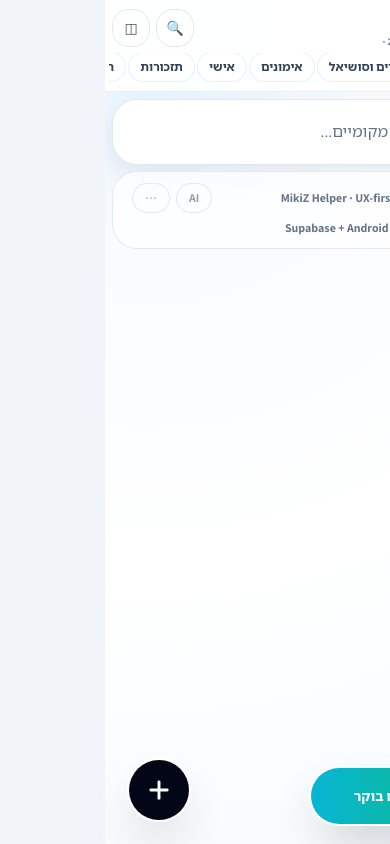
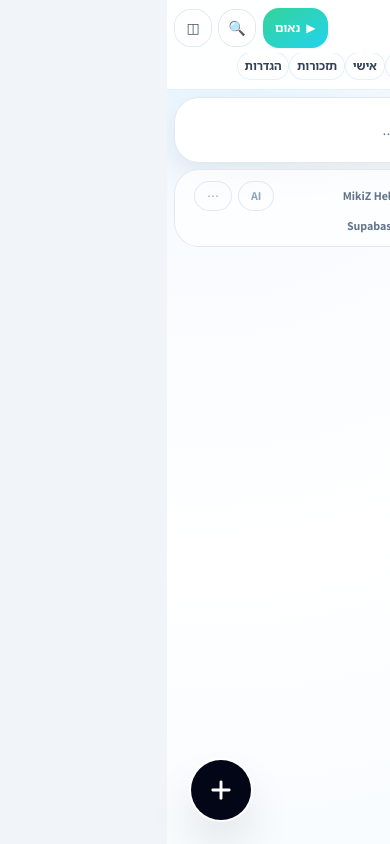
Before and after one commit to TypeSwitchLTD/MikiZ-Helper-GPT, a React (Vite) app: page / in a window 390 px wide. Built offline with nearby package versions, Linux system fonts and the light colour scheme.

Commit message:
polish mobile startup controls

```diff
--- a/package.json
+++ b/package.json
@@ -1,7 +1,7 @@
 {
   "name": "mission-control",
   "private": true,
-  "version": "0.8.0",
+  "version": "0.8.1",
   "type": "module",
   "scripts": {
     "dev": "vite --host 127.0.0.1",
--- a/src/app/AppShell.tsx
+++ b/src/app/AppShell.tsx
@@ -24,7 +24,7 @@ import { normalizeSearch, isSameDatePrefix, addDaysToISO } from "../utils/string
 import { appTabs, type AppTabId } from "./routes";
 import { useMissionControlData } from "./useMissionControlData";
 
-const APP_VERSION = "0.8.0";
+const APP_VERSION = "0.8.1";
 
 // ─── Auth lockout constants ────────────────────────────────────────────────────
 const LOCKOUT_KEY = "mission-control-auth-lockout";
@@ -1375,11 +1375,12 @@ export function AppShell() {
                 {/* Morning briefing play */}
                 <button
                   type="button"
-                  className={`hidden h-9 w-9 shrink-0 place-items-center rounded-2xl text-sm font-black text-white shadow-sm transition active:scale-95 sm:grid ${morning.isGeneratingVoice || morning.isSpeaking || morning.isMorningLoading ? "bg-rose-500" : "bg-gradient-to-br from-emerald-400 to-cyan-400"}`}
+                  className={`flex h-10 shrink-0 items-center justify-center gap-1.5 rounded-2xl px-3 text-xs font-black text-white shadow-sm transition active:scale-95 ${morning.isGeneratingVoice || morning.isSpeaking || morning.isMorningLoading ? "bg-rose-500" : "bg-gradient-to-br from-emerald-400 to-cyan-400"}`}
                   title="נאום בוקר"
-                  onClick={() => void morning.speakMorningBriefing()}
+                  onClick={() => void morning.openMorningBriefing()}
                 >
                   {morning.isGeneratingVoice || morning.isMorningLoading ? `${morning.morningPlayProgress}%` : morning.isSpeaking ? "■" : "▶"}
+                  <span>נאום</span>
                 </button>
                 {/* Search toggle */}
                 <button
@@ -1441,10 +1442,10 @@ export function AppShell() {
             ) : null}
 
             {/* Mobile nav tabs */}
-            <nav className="mission-tabs -mx-1 mt-1 flex gap-1 overflow-x-auto px-1 pb-1 xl:hidden" aria-label="Mission Control tabs mobile">
+            <nav className="mission-tabs -mx-1 mt-1 flex gap-0.5 overflow-x-auto px-1 pb-1 xl:hidden" aria-label="Mission Control tabs mobile">
               {appTabs.map((tab) => (
                 <button key={tab.id} type="button" className={`app-tab shrink-0 ${activeTab === tab.id ? theme.navActive : theme.navIdle}`} onClick={() => setActiveTab(tab.id)}>
-                  {tab.label}
+                  {tab.mobileLabel ?? tab.label}
                 </button>
               ))}
             </nav>
@@ -1608,7 +1609,7 @@ export function AppShell() {
 
       <button
         type="button"
-        className={`fixed bottom-5 right-4 z-40 flex h-14 min-w-[10.5rem] items-center justify-center gap-2 rounded-full px-5 text-sm font-black text-white shadow-2xl ring-2 ring-white transition active:scale-95 lg:hidden ${
+        className={`hidden ${
           morning.isGeneratingVoice || morning.isSpeaking || morning.isMorningLoading
             ? "bg-rose-600"
             : "bg-gradient-to-l from-emerald-500 to-cyan-500"
@@ -1729,10 +1730,6 @@ export function AppShell() {
           onSpeakMorningBriefing={() => {
             setReadyCheckOpen(false);
             void morning.openMorningBriefing();
-          }}
-          onOpenFocusTimer={() => {
-            setReadyCheckOpen(false);
-            setFocusTimerOpen(true);
           }}
           onClose={() => setReadyCheckOpen(false)}
         />
--- a/src/app/routes.tsx
+++ b/src/app/routes.tsx
@@ -3,6 +3,7 @@ export type AppTabId = "tasks" | "social" | "workouts" | "personal" | "reminders
 export interface AppTab {
   id: AppTabId;
   label: string;
+  mobileLabel?: string;
   description: string;
 }
 
@@ -15,6 +16,7 @@ export const appTabs: AppTab[] = [
   {
     id: "social",
     label: "לידים וסושיאל",
+    mobileLabel: "סושיאל",
     description: "Instantly, Instagram, LinkedIn ומשימות תוכן עתידיות",
   },
   {
--- a/src/app/useMissionControlData.ts
+++ b/src/app/useMissionControlData.ts
@@ -40,7 +40,7 @@ import { getInProgressTasks, getQuickWinTasks, getTodayTasks } from '../domain/t
 import { getTodayISO, nowISO } from '../utils/dates';
 import { createId } from '../utils/ids';
 
-const CLIENT_APP_VERSION = '0.8.0-startup-auth';
+const CLIENT_APP_VERSION = '0.8.1-mobile-startup';
 
 interface MissionControlData {
   tasks: Task[];
--- a/src/features/morning/ReadyCheckModal.tsx
+++ b/src/features/morning/ReadyCheckModal.tsx
@@ -13,15 +13,23 @@ interface ReadyCheckModalProps {
   cloudSyncStatus: string;
   locationLabel: string;
   onSpeakMorningBriefing: () => void;
-  onOpenFocusTimer: () => void;
   onClose: () => void;
+}
+
+function StatPill({ label, value, tone }: { label: string; value: number | string; tone: string }) {
+  return (
+    <div className={`rounded-2xl bg-white/90 px-3 py-3 text-center shadow-soft ring-1 ${tone}`}>
+      <p className="text-2xl font-black leading-none sm:text-3xl">{value}</p>
+      <p className="mt-1 text-[11px] font-black leading-tight text-slate-500">{label}</p>
+    </div>
+  );
 }
 
 function MiniReminder({ label, value }: { label: string; value: string }) {
   return (
-    <div className="flex items-center justify-between gap-2 rounded-2xl bg-white/85 px-3 py-2 text-xs font-black ring-1 ring-sky-100">
+    <div className="flex min-h-10 items-center justify-between gap-2 rounded-2xl bg-white/85 px-3 py-2 text-xs font-black ring-1 ring-sky-100">
       <span className="text-slate-800">{label}</span>
-      <span className="text-slate-500">{value}</span>
+      <span className="truncate text-left text-slate-500" dir="auto">{value}</span>
     </div>
   );
 }
@@ -38,52 +46,43 @@ export function ReadyCheckModal({
   cloudSyncStatus,
   locationLabel,
   onSpeakMorningBriefing,
-  onOpenFocusTimer,
   onClose,
 }: ReadyCheckModalProps) {
   return (
     <div
-      className="fixed inset-0 z-[80] flex items-center justify-center bg-slate-950/35 p-4 backdrop-blur-sm"
+      className="fixed inset-0 z-[80] flex items-start justify-center overflow-y-auto bg-slate-950/35 p-3 pt-6 backdrop-blur-sm sm:items-center sm:p-4"
       onClick={onClose}
     >
       <section
-        className="w-full max-w-3xl overflow-hidden rounded-[2rem] bg-white shadow-2xl ring-1 ring-emerald-100"
+        className="w-full max-w-2xl overflow-hidden rounded-[1.5rem] bg-white shadow-2xl ring-1 ring-emerald-100 sm:rounded-[2rem]"
         onClick={(e) => e.stopPropagation()}
       >
-        <div className="bg-gradient-to-bl from-emerald-50 via-cyan-50 to-sky-50 p-6">
-          <div className="flex items-start justify-between gap-4">
-            <div>
-              <p className="text-xs font-black text-emerald-700">Morning readiness</p>
-              <h2 className="mt-1 text-3xl font-black tracking-tight text-slate-950">מוכן לבוקר?</h2>
-              <p className="mt-2 max-w-xl text-sm font-bold text-slate-600">
-                בדיקת מצב מהירה לפני שמתחילים: משימות, תתי־משימות, קול, תזכורות ומיקום.
+        <div className="bg-gradient-to-bl from-emerald-50 via-cyan-50 to-sky-50 p-4 sm:p-6">
+          <div className="flex items-start justify-between gap-3">
+            <div className="min-w-0">
+              <p className="text-[11px] font-black text-emerald-700">Morning readiness</p>
+              <h2 className="mt-1 text-2xl font-black tracking-tight text-slate-950 sm:text-3xl">מוכן לבוקר?</h2>
+              <p className="mt-1 max-w-xl text-xs font-bold leading-6 text-slate-600 sm:text-sm">
+                בדיקה קצרה לפני שמתחילים: משימות, תזכורות, קול ומיקום.
               </p>
             </div>
             <button
               type="button"
-              className="rounded-2xl bg-white px-4 py-2 text-sm font-black text-slate-700 ring-1 ring-slate-200"
+              className="min-h-10 rounded-2xl bg-white px-4 text-sm font-black text-slate-700 ring-1 ring-slate-200"
               onClick={onClose}
             >
               סגור
             </button>
           </div>
-          <div className="mt-6 grid gap-3 sm:grid-cols-3">
-            <div className="rounded-[1.5rem] bg-white/85 p-4 text-center shadow-soft ring-1 ring-emerald-100">
-              <p className="text-4xl font-black text-emerald-700">{activeTaskCount}</p>
-              <p className="mt-1 text-xs font-black text-slate-500">משימות פתוחות</p>
-            </div>
-            <div className="rounded-[1.5rem] bg-white/85 p-4 text-center shadow-soft ring-1 ring-sky-100">
-              <p className="text-4xl font-black text-sky-700">{openSubtaskCount}</p>
-              <p className="mt-1 text-xs font-black text-slate-500">תתי־משימות פתוחות</p>
-            </div>
-            <div className="rounded-[1.5rem] bg-white/85 p-4 text-center shadow-soft ring-1 ring-cyan-100">
-              <p className="text-4xl font-black text-cyan-700">{pendingRemindersCount}</p>
-              <p className="mt-1 text-xs font-black text-slate-500">תזכורות פעילות</p>
-            </div>
+
+          <div className="mt-4 grid grid-cols-3 gap-2 sm:gap-3">
+            <StatPill label="משימות" value={activeTaskCount} tone="text-emerald-700 ring-emerald-100" />
+            <StatPill label="תתי-משימות" value={openSubtaskCount} tone="text-sky-700 ring-sky-100" />
+            <StatPill label="תזכורות" value={pendingRemindersCount} tone="text-cyan-700 ring-cyan-100" />
           </div>
         </div>
 
-        <div className="grid gap-3 p-5 text-sm font-bold text-slate-700 sm:grid-cols-2">
+        <div className="grid gap-2 p-4 text-sm font-bold text-slate-700 sm:grid-cols-2 sm:p-5">
           <MiniReminder label="חשובות לבוקר" value={`${topTasksCount}/3`} />
           <MiniReminder
             label={morningWeather?.shabbatLabel || 'שקיעה'}
@@ -95,20 +94,13 @@ export function ReadyCheckModal({
             value={formatHebrewCalendarDateLetters(todayISO) || 'לא זמין'}
           />
           <MiniReminder label="מיקום" value={locationLabel || 'לא הוגדר'} />
-          <MiniReminder label="Cloud" value={cloudSyncStatus || 'מוכן לסנכרון'} />
+          <MiniReminder label="Cloud" value={cloudSyncStatus || `מוכן לסנכרון · ${appVersion}`} />
         </div>
 
-        <div className="flex flex-wrap justify-end gap-2 border-t border-slate-100 bg-slate-50 px-5 py-4">
+        <div className="border-t border-slate-100 bg-slate-50 p-4">
           <button
             type="button"
-            className="rounded-2xl bg-orange-50 px-4 py-3 text-sm font-black text-orange-800 ring-1 ring-orange-100"
-            onClick={onOpenFocusTimer}
-          >
-            פתח טיימר
-          </button>
-          <button
-            type="button"
-            className="rounded-2xl bg-emerald-600 px-5 py-3 text-sm font-black text-white"
+            className="min-h-12 w-full rounded-2xl bg-emerald-600 px-5 text-base font-black text-white shadow-soft transition active:scale-[0.99]"
             onClick={onSpeakMorningBriefing}
           >
             התחל נאום בוקר
--- a/src/index.css
+++ b/src/index.css
@@ -132,10 +132,10 @@ button:disabled {
 
 @media (max-width: 767px) {
   .app-tab {
-    padding: 0.5rem 0.7rem;
-    font-size: 0.76rem;
+    padding: 0.45rem 0.42rem;
+    font-size: 0.72rem;
     line-height: 1;
-    border-radius: 0.95rem;
+    border-radius: 0.8rem;
     white-space: nowrap;
   }
 
```
Also changed, not shown: 6 other files (tests, documents, lock files or other folders).
